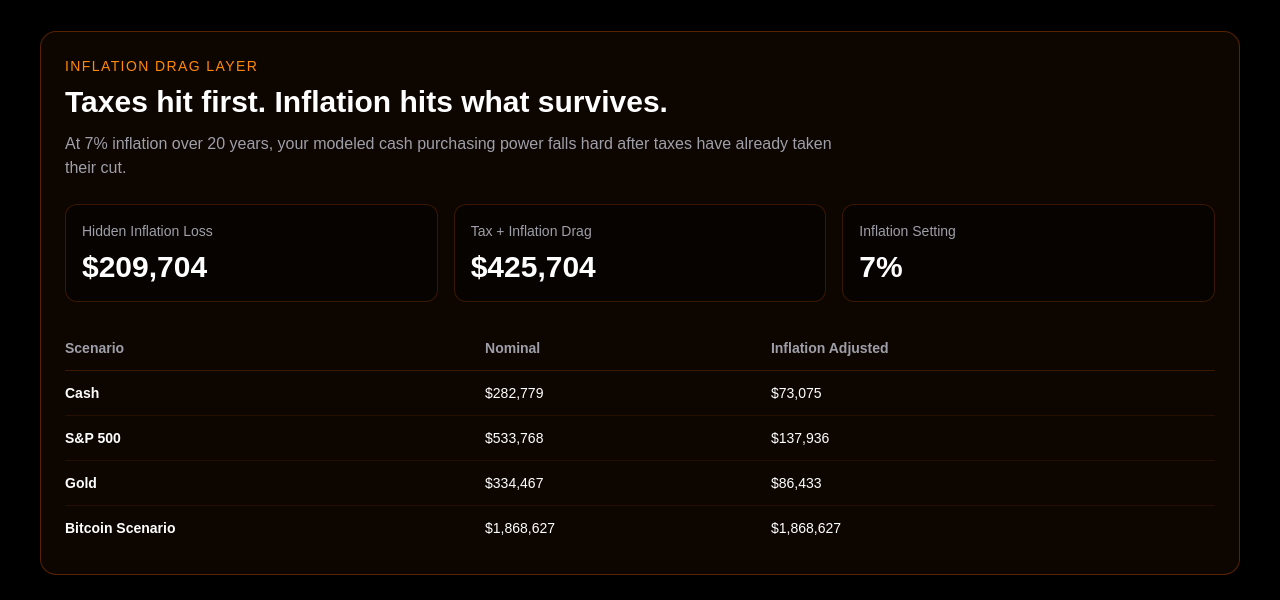
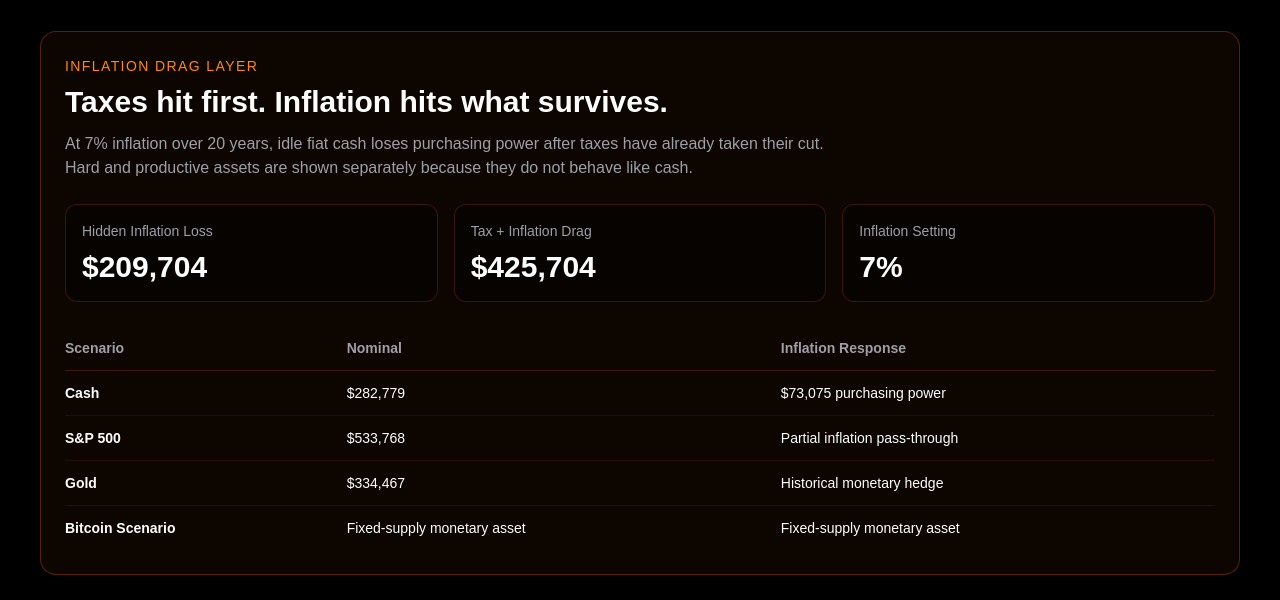
Before and after one commit to Dabberman10X/taxtaker, a Next.js app: page /calculator in a window 1280 px wide. Shown: the part 1041-1641 px from the top of the page. Built offline with nearby package versions, Linux system fonts and the light colour scheme; no server answers; the database is empty.

Commit message:
Refine inflation asset treatment

```diff
--- a/src/app/calculator/page.tsx
+++ b/src/app/calculator/page.tsx
@@ -208,11 +208,17 @@ export default async function CalculatorPage({
   const inflationMultiplier = Math.pow(1 + inflationRate, years)
 
   const realCashValue = base.cash / inflationMultiplier
-  const realSp500Value = base.sp500 / inflationMultiplier
-  const realGoldValue = base.gold / inflationMultiplier
-  const realRealEstateValue = base.realEstate / inflationMultiplier
 
-  // Bitcoin is shown separately because BTC itself is not modeled as suffering fiat inflation dilution.
+  // Hard/productive assets are not modeled like idle cash.
+  // MVP framing:
+  // Cash gets directly debased.
+  // S&P 500 has partial inflation pass-through through corporate pricing power.
+  // Gold is treated as a monetary hedge.
+  // Real estate is treated as a partial inflation hedge.
+  // Bitcoin is treated as a fixed-supply monetary preservation asset.
+  const realSp500Value = base.sp500
+  const realGoldValue = base.gold
+  const realRealEstateValue = base.realEstate
   const btcScenarioValue = base.bitcoin
 
   const hiddenInflationLoss = base.cash - realCashValue
@@ -345,7 +351,7 @@ export default async function CalculatorPage({
         realEstate: realRealEstateValue,
         bitcoin: btcScenarioValue,
       },
-      note: 'Bitcoin is modeled as a monetary preservation asset rather than a fiat-denominated savings vehicle.'
+      note: 'Inflation layer directly debases idle fiat cash. Productive assets and hard monetary assets are shown as inflation-resistant categories rather than being discounted like cash.'
     },
     best_location: bestLocation,
     location_ranking: rankedLocations.slice(0, 8),
@@ -578,7 +584,7 @@ export default async function CalculatorPage({
           <div className='text-sm uppercase tracking-widest text-orange-400'>Inflation Drag Layer</div>
           <h2 className='mt-2 text-3xl font-bold'>Taxes hit first. Inflation hits what survives.</h2>
           <p className='mt-3 max-w-3xl text-zinc-400'>
-            At {inflationRatePercent.toFixed(0)}% inflation over {years} years, your modeled cash purchasing power falls hard after taxes have already taken their cut.
+            At {inflationRatePercent.toFixed(0)}% inflation over {years} years, idle fiat cash loses purchasing power after taxes have already taken their cut. Hard and productive assets are shown separately because they do not behave like cash.
           </p>
 
           <div className='mt-6 grid grid-cols-1 gap-4 md:grid-cols-3'>
@@ -604,29 +610,29 @@ export default async function CalculatorPage({
                 <tr className='border-b border-orange-500/20 text-zinc-400'>
                   <th className='py-3 pr-4'>Scenario</th>
                   <th className='py-3 pr-4'>Nominal</th>
-                  <th className='py-3 pr-4'>Inflation Adjusted</th>
+                  <th className='py-3 pr-4'>Inflation Response</th>
                 </tr>
               </thead>
               <tbody>
                 <tr className='border-b border-orange-500/10'>
                   <td className='py-3 pr-4 font-semibold'>Cash</td>
                   <td className='py-3 pr-4'>{formatCurrency(base.cash, currentJurisdiction.currency_code ?? 'CAD')}</td>
-                  <td className='py-3 pr-4'>{formatCurrency(realCashValue, currentJurisdiction.currency_code ?? 'CAD')}</td>
+                  <td className='py-3 pr-4'>{formatCurrency(realCashValue, currentJurisdiction.currency_code ?? 'CAD')} purchasing power</td>
                 </tr>
                 <tr className='border-b border-orange-500/10'>
                   <td className='py-3 pr-4 font-semibold'>S&amp;P 500</td>
                   <td className='py-3 pr-4'>{formatCurrency(base.sp500, currentJurisdiction.currency_code ?? 'CAD')}</td>
-                  <td className='py-3 pr-4'>{formatCurrency(realSp500Value, currentJurisdiction.currency_code ?? 'CAD')}</td>
+                  <td className='py-3 pr-4'>Partial inflation pass-through</td>
                 </tr>
                 <tr className='border-b border-orange-500/10'>
                   <td className='py-3 pr-4 font-semibold'>Gold</td>
                   <td className='py-3 pr-4'>{formatCurrency(base.gold, currentJurisdiction.currency_code ?? 'CAD')}</td>
-                  <td className='py-3 pr-4'>{formatCurrency(realGoldValue, currentJurisdiction.currency_code ?? 'CAD')}</td>
+                  <td className='py-3 pr-4'>Historical monetary hedge</td>
                 </tr>
                 <tr>
                   <td className='py-3 pr-4 font-semibold'>Bitcoin Scenario</td>
-                  <td className='py-3 pr-4'>{formatCurrency(btcScenarioValue, currentJurisdiction.currency_code ?? 'CAD')}</td>
-                  <td className='py-3 pr-4'>{formatCurrency(btcScenarioValue, currentJurisdiction.currency_code ?? 'CAD')}</td>
+                  <td className='py-3 pr-4'>Fixed-supply monetary asset</td>
+                  <td className='py-3 pr-4'>Fixed-supply monetary asset</td>
                 </tr>
               </tbody>
             </table>
```
